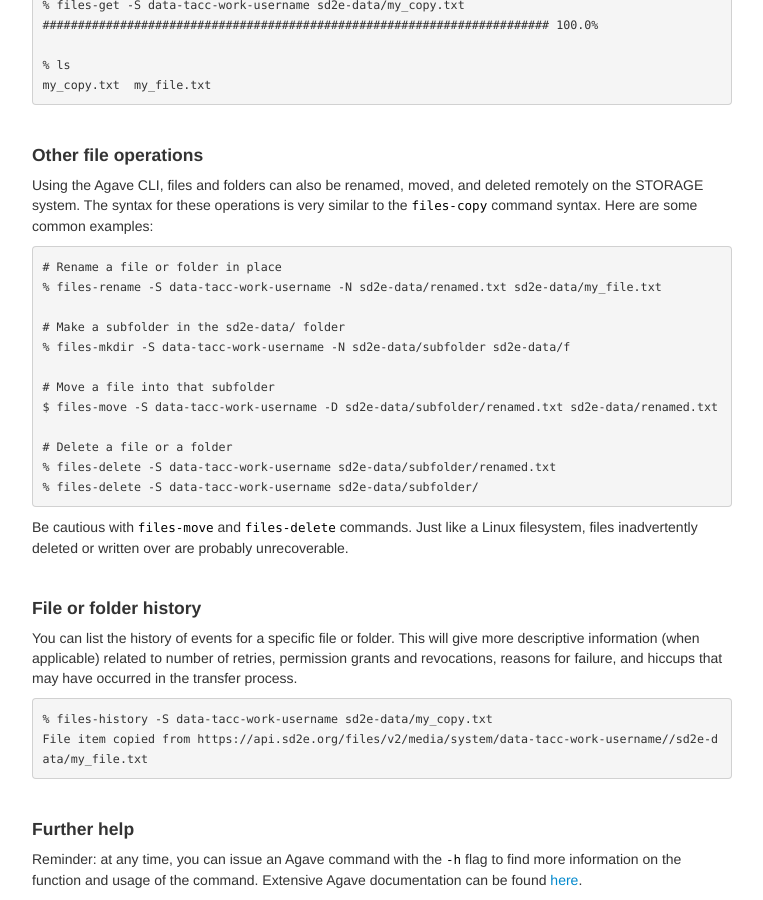
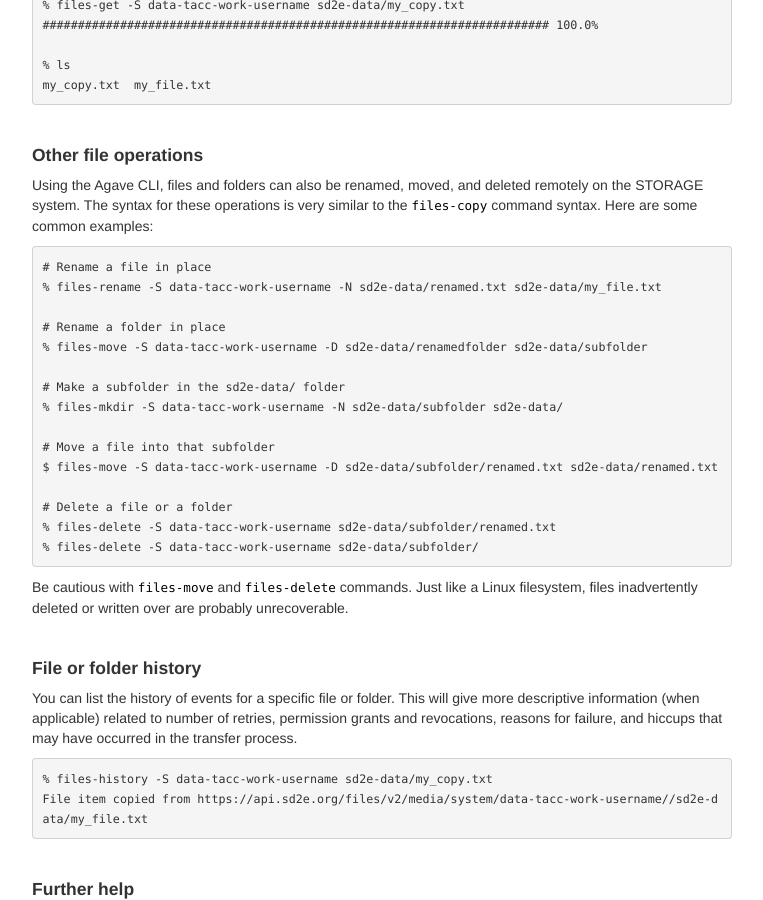
Before and after one commit to SD2E/api-user-guide, a Jekyll site: the page built from docs/data_management.md, in a window 1280 px wide and 900 px high, scrolled down 1785 px. Shown: the whole window, without its empty margins (258-1021 px from the left). Built offline with Jekyll 4.4.1, drawn with Linux system fonts in a browser that asks for light colours.

Commit message:
adding files-move for changing name of folder

````diff
--- a/docs/data_management.md
+++ b/docs/data_management.md
@@ -112,11 +112,14 @@ Using the Agave CLI, files and folders can also be renamed, moved, and deleted r
 the STORAGE system. The syntax for these operations is very similar to the
 `files-copy` command syntax. Here are some common examples:
 ```
-# Rename a file or folder in place
+# Rename a file in place
 % files-rename -S data-tacc-work-username -N sd2e-data/renamed.txt sd2e-data/my_file.txt
 
+# Rename a folder in place
+% files-move -S data-tacc-work-username -D sd2e-data/renamedfolder sd2e-data/subfolder
+
 # Make a subfolder in the sd2e-data/ folder
-% files-mkdir -S data-tacc-work-username -N sd2e-data/subfolder sd2e-data/f
+% files-mkdir -S data-tacc-work-username -N sd2e-data/subfolder sd2e-data/
 
 # Move a file into that subfolder
 $ files-move -S data-tacc-work-username -D sd2e-data/subfolder/renamed.txt sd2e-data/renamed.txt
````
